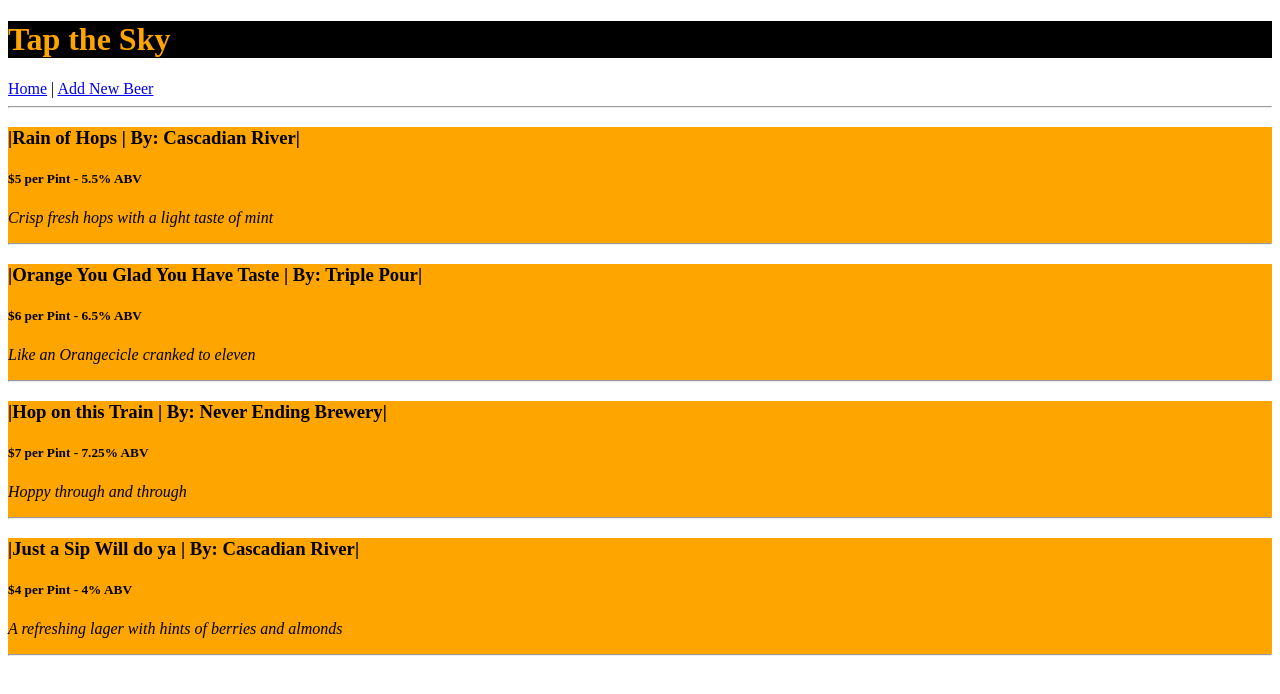
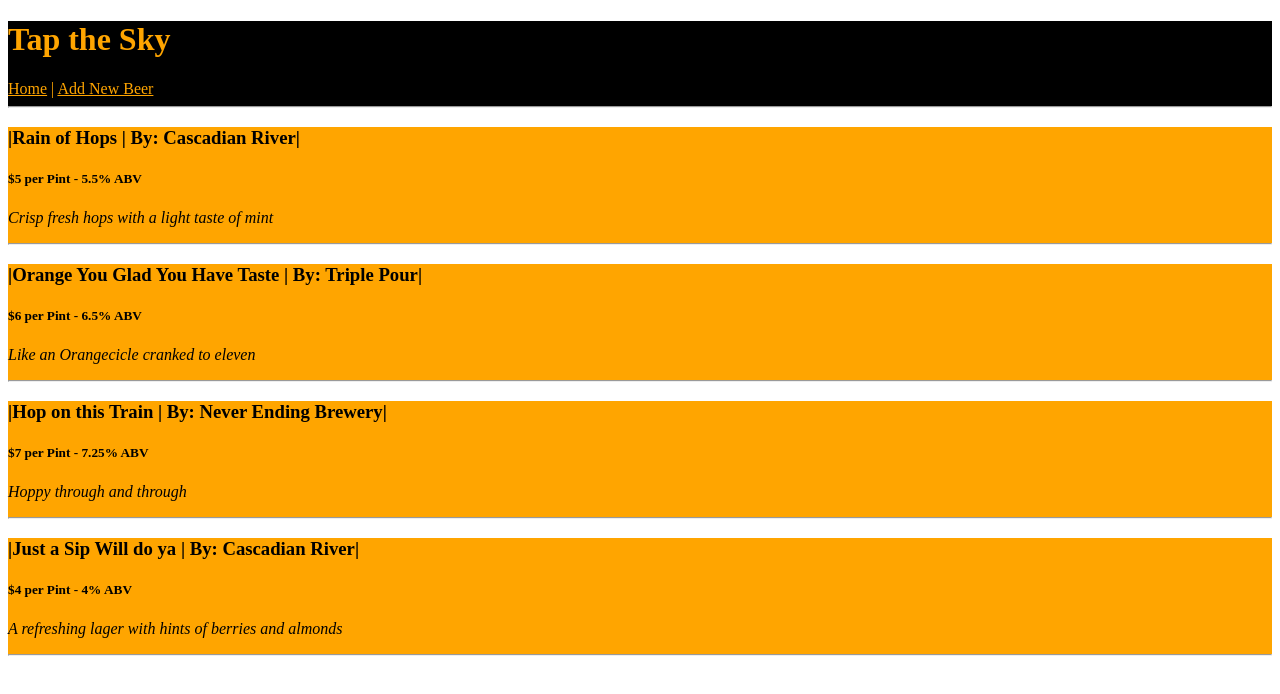
Before and after one commit to FatherofDharma/REACT-Independent-Project-One--Tap-Room, a React app: page / in a window 1280 px wide. Shown: the top 694 px of the page. Built offline with nearby package versions, Linux system fonts and the light colour scheme.

Commit message:
add css object styling to header.

```diff
--- a/src/components/Header.jsx
+++ b/src/components/Header.jsx
@@ -2,16 +2,17 @@ import React from 'react';
 import { Link } from 'react-router-dom';
 
 function Header(){
+  var headerStyle = {
+    backgroundColor: 'black',
+    color: 'orange'
+  };
+  var headerLinkStyle = {
+    color: 'orange'
+  };
   return (
-    <div>
-      <h1 className="header">Tap the Sky</h1>
-      <style jsx>{`
-        .header {
-          background-color: black;
-          color: orange;
-        }
-      `}</style>
-      <Link to="/">Home</Link> | <Link to="/newtap">Add New Beer</Link>
+    <div style={headerStyle}>
+      <h1 >Tap the Sky</h1>
+      <Link to="/" style={headerLinkStyle}>Home</Link> | <Link to="/newtap" style={headerStyle}>Add New Beer</Link>
       <hr/>
     </div>
   );
```
